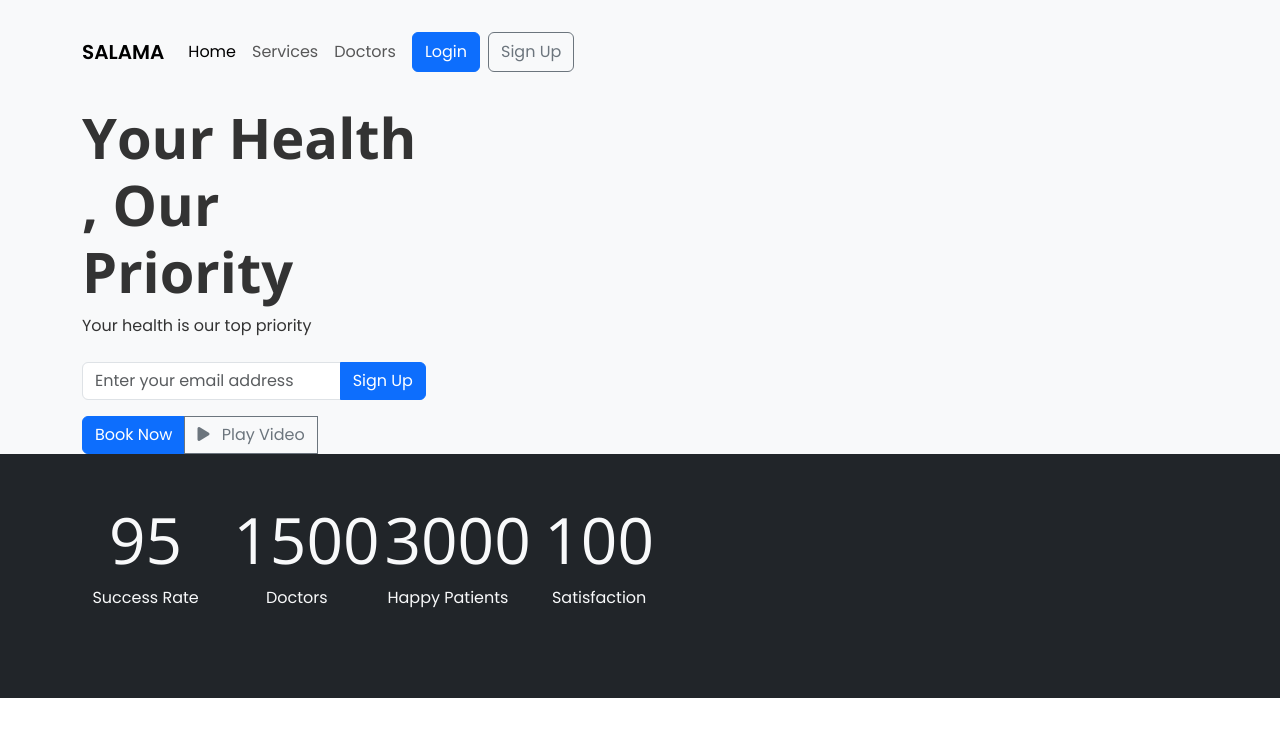
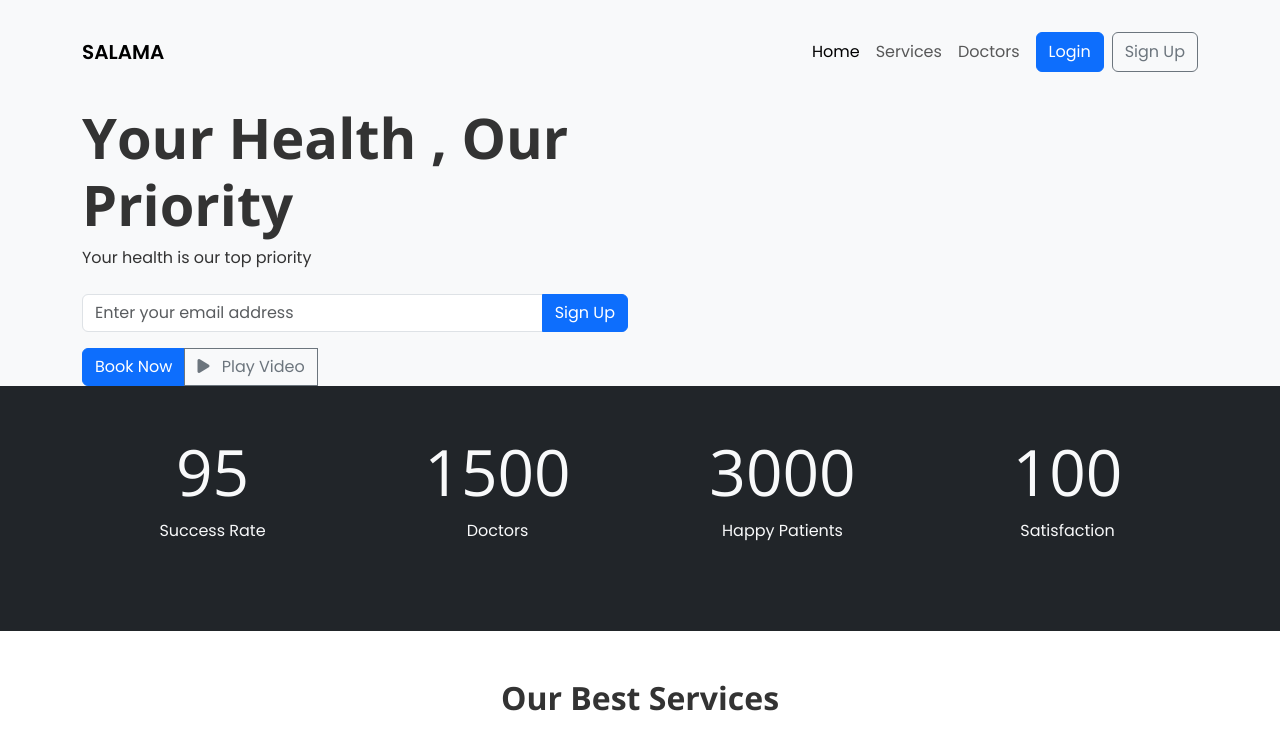
Before and after one commit to Solsauti/Salama-website, a plain HTML site: page index.html in a window 1280 px wide. Shown: the top 739 px of the page. Drawn offline with nearby package versions, Linux system fonts and the light colour scheme.

Commit message:
Update styles.css

```diff
--- a/css/styles.css
+++ b/css/styles.css
@@ -35,11 +35,13 @@ img {
 }
 
 /* Stats section*/
+.statistics-section py-5 bg-dark text-center text-light {
 .container {
     /*border:1px solid black;*/
     width: 100vw;
     display: flex;
-    align-items:center;
+    align-items:center;}
+}
 
 /* Services Section */
 .services-section .card {
```
